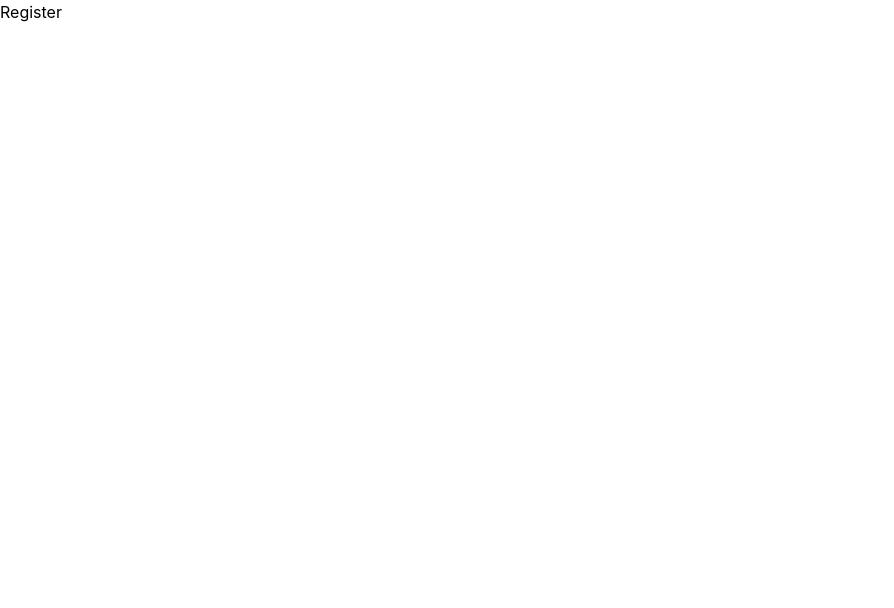
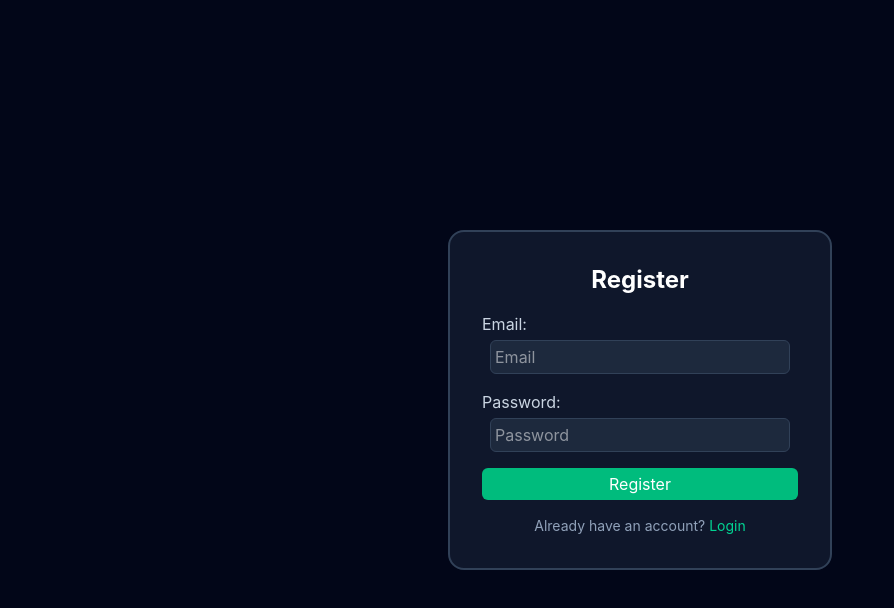
Before and after one commit to Yashrajpatil22/Expense-Tracker, a React app in the folder frontend/: page /register in a window 1280 px wide. Shown: the top 608 px of the page, without its empty margins (0-894 px from the left). Built offline with nearby package versions, Linux system fonts and the light colour scheme; the HTML template or start-up script is replaced by a standard one.

Commit message:
feat: implement registration form with API integration and navigation

```diff
--- a/frontend/src/pages/Login.jsx
+++ b/frontend/src/pages/Login.jsx
@@ -62,6 +62,15 @@ function Login() {
           >
             Login
           </button>
+          <p className="text-slate-400 text-sm text-center">
+            Don't have an account?{" "}
+            <span
+              className="text-emerald-400 hover:text-emerald-300 cursor-pointer"
+              onClick={() => navigate("/register")}
+            >
+              Register
+            </span>
+          </p>
         </form>
       </div>
     </div>
--- a/frontend/src/pages/Register.jsx
+++ b/frontend/src/pages/Register.jsx
@@ -1,9 +1,82 @@
-import React from 'react'
+import React, { useState } from "react";
+import { useNavigate } from "react-router-dom";
+import axios from "axios";
 
 function Register() {
+  const [email, setEmail] = useState("");
+  const [password, setPassword] = useState("");
+  const navigate = useNavigate();
+
+  const handleSubmit = async (e) => {
+    e.preventDefault();
+    try {
+      const response = await axios.post(
+        `${import.meta.env.VITE_API_URL}/api/users/register`,
+        {
+          email,
+          password,
+        },
+      );
+      console.log(response);
+      localStorage.setItem("token", response.data.token);
+      navigate("/dashboard");
+    } catch (error) {
+      console.log(error);
+    }
+  };
   return (
-    <div>Register</div>
-  )
+    <div className="flex items-center justify-center min-h-screen bg-slate-950">
+      <div
+        id="register-container"
+        className="border-slate-700 border-2 rounded-2xl p-8 bg-slate-900 flex flex-col gap-4 w-96"
+      >
+        <h2 className="text-white text-2xl font-bold text-center">Register</h2>
+        <form className="flex flex-col gap-4" onSubmit={handleSubmit}>
+          <div className="flex flex-col gap-1">
+            <label className="text-slate-300">Email:</label>
+            <input
+              type="email"
+              placeholder="Email"
+              className="bg-slate-800 text-white border border-slate-700 rounded-md mx-2 p-1"
+              value={email}
+              onChange={(e) => {
+                setEmail(e.target.value);
+              }}
+            />
+          </div>
+
+          <div className="flex flex-col gap-1">
+            <label className="text-slate-300">Password:</label>
+            <input
+              type="password"
+              placeholder="Password"
+              className="bg-slate-800 text-white border border-slate-700 rounded-md mx-2 p-1"
+              value={password}
+              onChange={(e) => {
+                setPassword(e.target.value);
+              }}
+            />
+          </div>
+
+          <button
+            type="submit"
+            className="bg-emerald-500 hover:bg-emerald-600 text-white p-1 rounded-md"
+          >
+            Register
+          </button>
+          <p className="text-slate-400 text-sm text-center">
+            Already have an account?{" "}
+            <span
+              className="text-emerald-400 hover:text-emerald-300 cursor-pointer"
+              onClick={() => navigate("/login")}
+            >
+              Login
+            </span>
+          </p>
+        </form>
+      </div>
+    </div>
+  );
 }
 
-export default Register
+export default Register;
```
